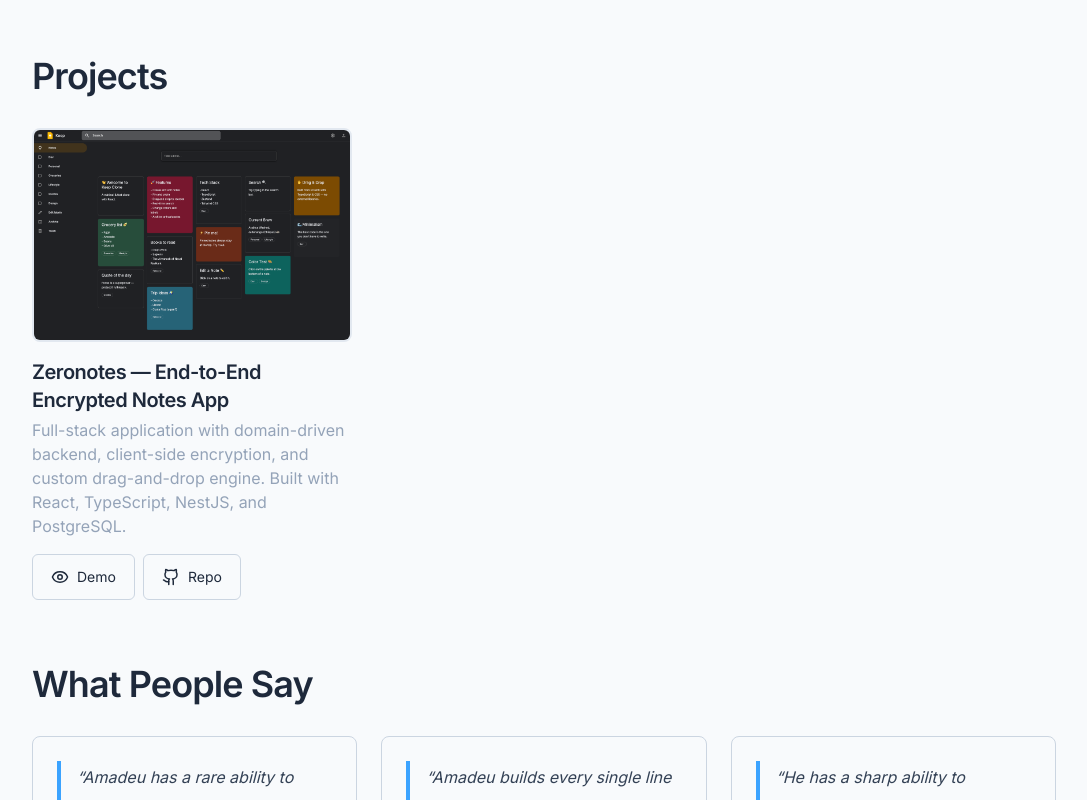
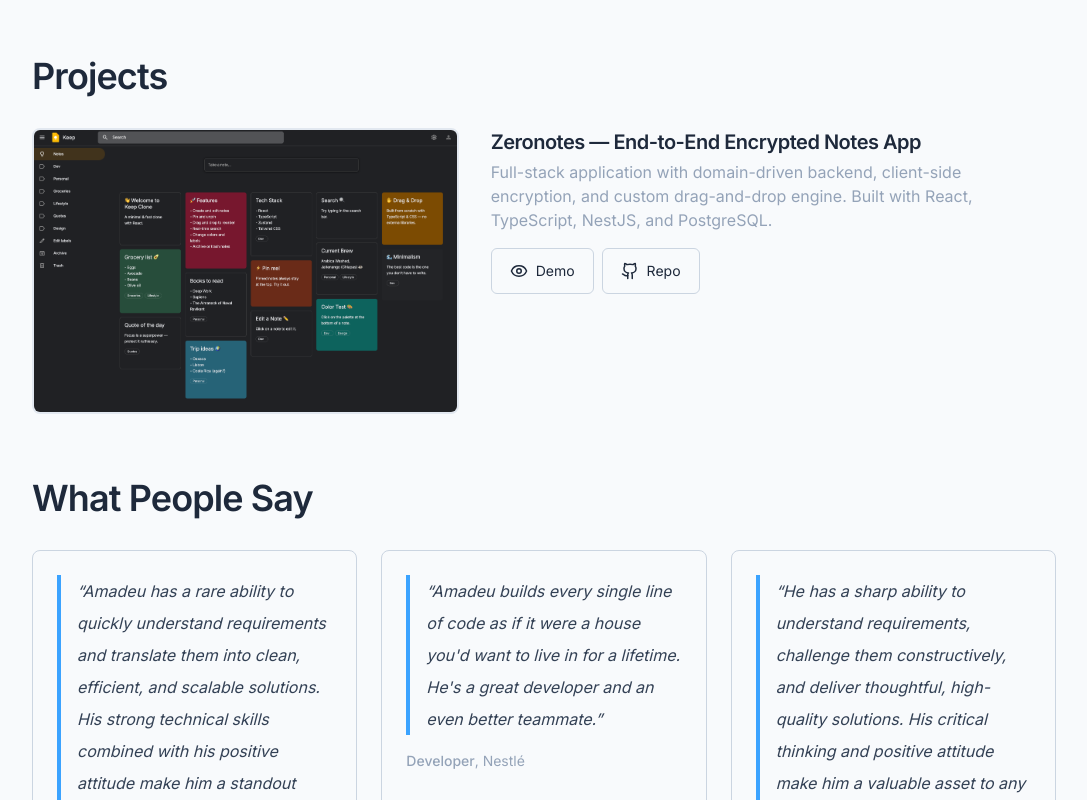
Before and after one commit to amadeuio/portfolio, a React (Vite) app: page / in a window 1280 px wide. Shown: the part 612-1412 px from the top of the page, without its empty margins (96-1183 px from the left). Built offline with nearby package versions, Linux system fonts and the light colour scheme.

Commit message:
feat: modify Projects section to span horizontally

```diff
--- a/src/components/ProjectCard.tsx
+++ b/src/components/ProjectCard.tsx
@@ -13,16 +13,18 @@
   </button>
 );
 
-const ProjectCard = ({ name, img, demo, repo, description }: Project) => {
-  return (
-    <div className="flex flex-col justify-between gap-4">
+const ProjectCard = ({ name, img, demo, repo, description }: Project) => (
+  <div className="flex flex-col gap-6 md:flex-row md:gap-8">
+    <div className="shrink-0 md:w-5/12">
       <Link href={demo}>
         <img
           src={`images/${img}`}
           alt={name}
-          className="hover:border-tertiary max-w-full cursor-pointer rounded-lg border-2 border-200 transition-transform duration-200 hover:scale-104"
+          className="hover:border-tertiary w-full cursor-pointer rounded-lg border-2 border-200 transition-transform duration-200 hover:scale-104"
         />
       </Link>
+    </div>
+    <div className="flex flex-col gap-4 md:w-1/2">
       <div className="flex flex-col gap-1">
         <Title level={3}>{name}</Title>
         <Paragraph level={2}>{description}</Paragraph>
@@ -36,7 +38,7 @@
         </Link>
       </div>
     </div>
-  );
-};
+  </div>
+);
 
 export default ProjectCard;
--- a/src/sections/Projects.tsx
+++ b/src/sections/Projects.tsx
@@ -4,7 +4,7 @@
 const Projects = () => {
   return (
     <Section title={TEXT.projectsTitle}>
-      <div className="grid grid-cols-1 gap-8 md:grid-cols-2 lg:grid-cols-3">
+      <div className="flex flex-col gap-12">
         {PROJECTS.map((project) => (
           <ProjectCard key={project.name} {...project} />
         ))}
```
